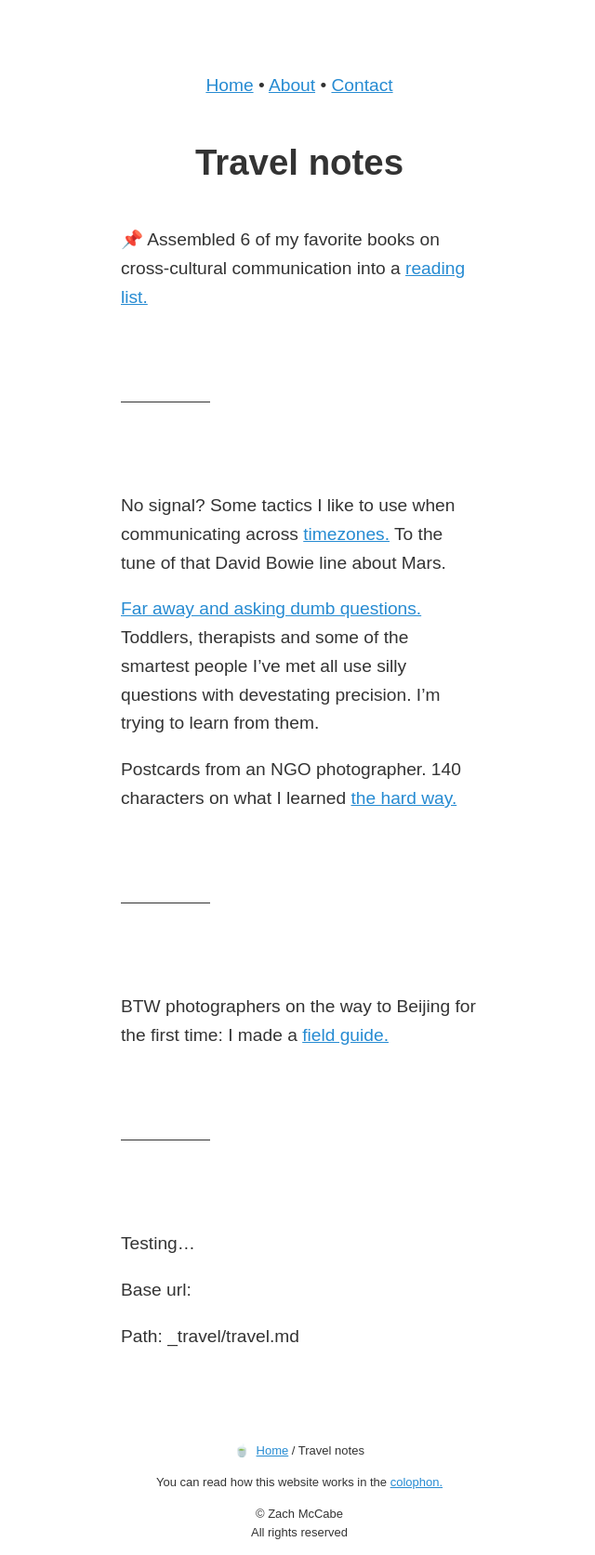
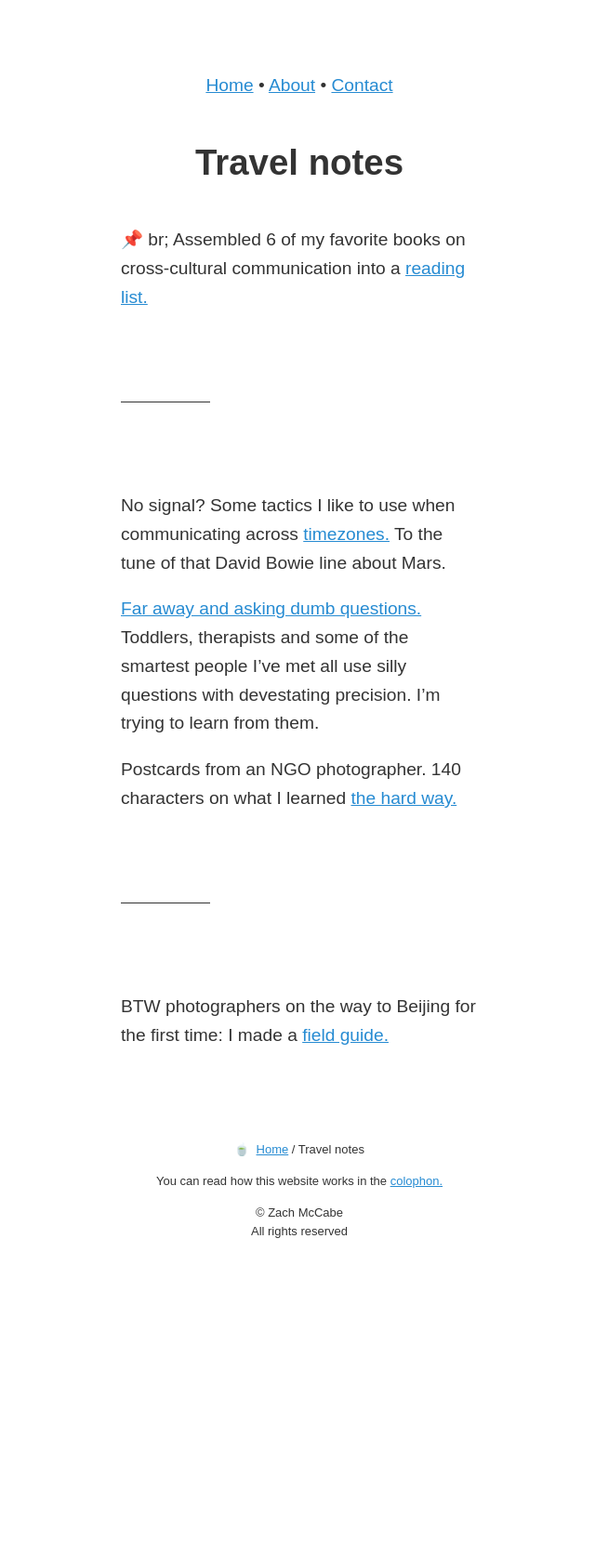
Before and after one commit to zachmccabe/zachmccabe.github.io, a Jekyll site: the page built from _travel/travel.md, in a window 1280 px wide. Shown: the whole page at 93% size, without its empty margins (318-958 px from the left). Built offline with Jekyll 4.4.1, drawn with Linux system fonts in a browser that asks for light colours; after the commit the page ends 1349 px from its top, so only the background shows below that.

Commit message:
Update travel.md

```diff
--- a/_travel/travel.md
+++ b/_travel/travel.md
@@ -9,7 +9,7 @@ description: "A short but growing list of stuff I've written for friends who are
 
 
 
-📌
+📌 br;
 Assembled 6 of my favorite books on cross-cultural communication into a [reading list.]
 
 [reading list.]: https://www.zachmccabe.com/travel/reading-list
@@ -40,13 +40,3 @@ Postcards from an NGO photographer. 140 characters on what I learned [the hard w
 BTW photographers on the way to Beijing for the first time: I made a [field guide.]
 
 [field guide.]: https://www.zachmccabe.com/beijing
-
-
----
-
-
-Testing...
-
-Base url: {{ page.baseurl }}
-
-Path: {{ page.path }}
```
